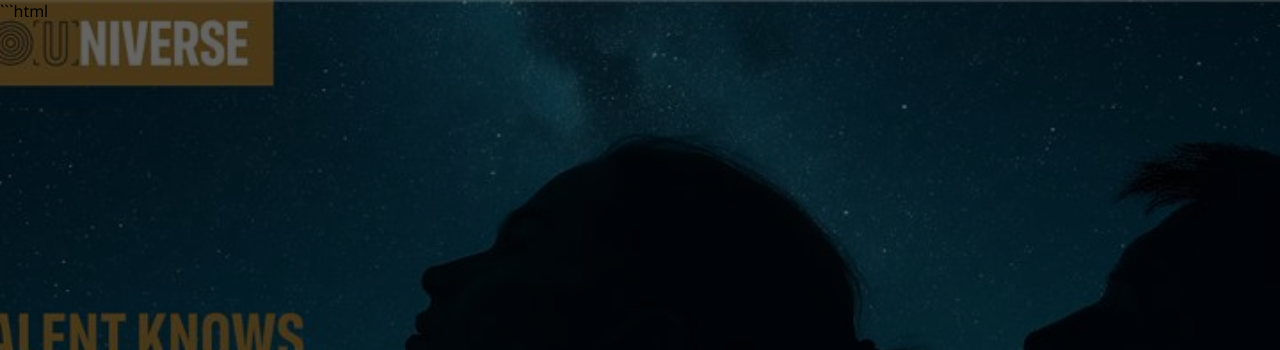
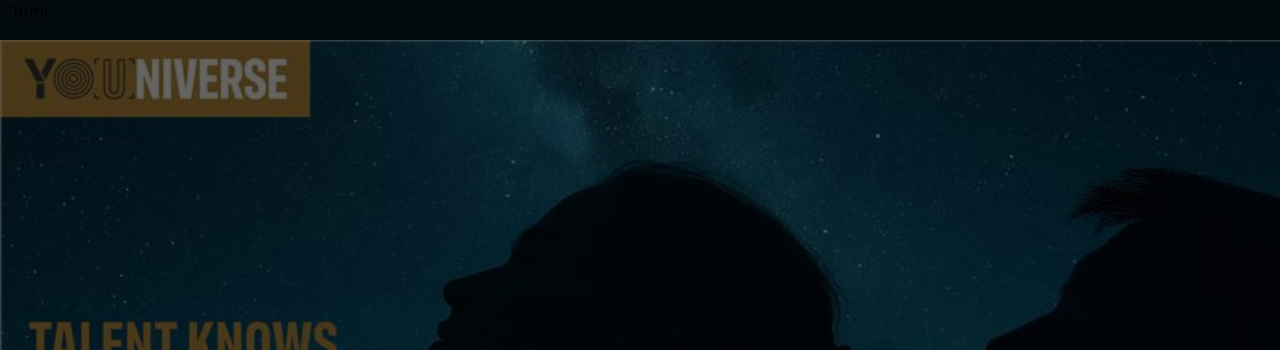
Before and after one commit to asaktan87/careerdaybasel, a plain HTML site: page index.html in a window 1280 px wide. Shown: the top 350 px of the page. Drawn offline with Linux system fonts and the light colour scheme.

Commit message:
Update index.html

```diff
--- a/index.html
+++ b/index.html
@@ -27,7 +27,7 @@
 }
 
 body{
-    background:url('bg1.png') center center / cover no-repeat;
+    background:url('bg1.png') center center / contain no-repeat; background-color:#0b1b25;
     position:relative;
 }
 
```
